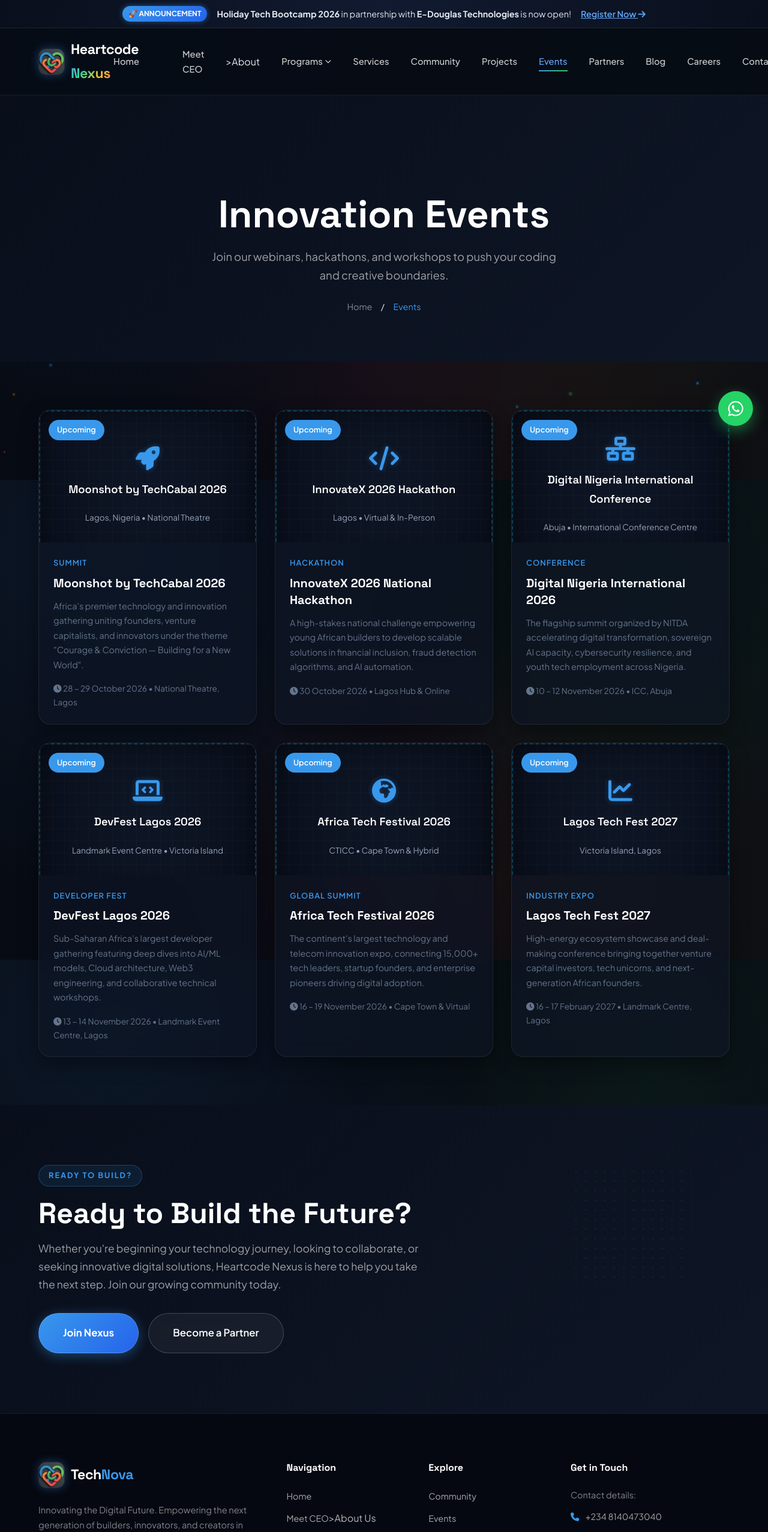
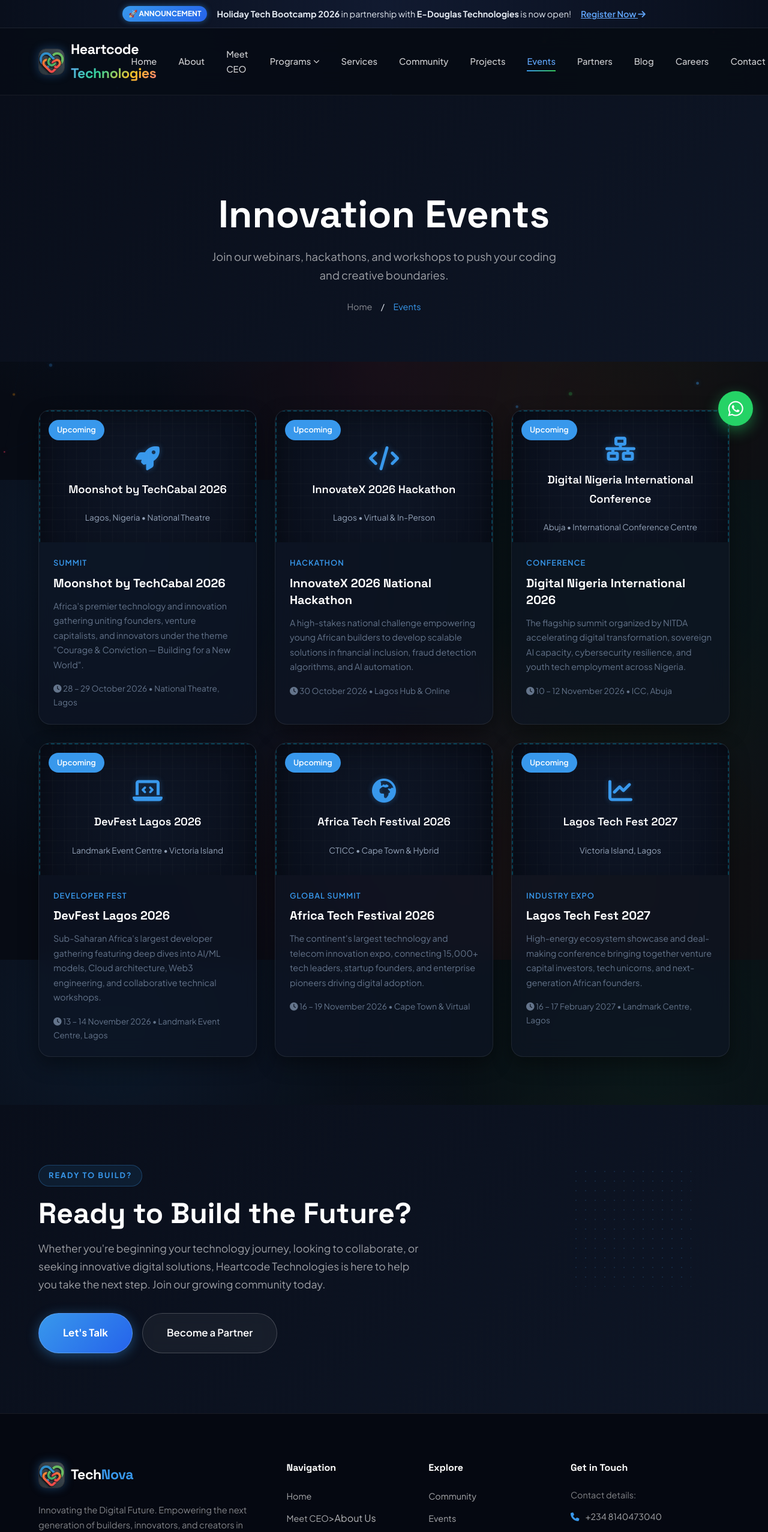
Before and after one commit to heartcode2010/Heartcodenexus, a plain HTML site: page events.html in a window 1280 px wide. Shown: the top 2554 px of the page at 60% size. Drawn offline with Linux system fonts and the light colour scheme.

Commit message:
Rebrand events.html for Heartcode Technologies

```diff
--- a/events.html
+++ b/events.html
@@ -4,10 +4,10 @@
 <head>
   <meta charset="UTF-8">
   <meta name="viewport" content="width=device-width, initial-scale=1.0">
-  <meta name="description" content="Events at Heartcode Nexus — Hackathons, tech talks, webinars, workshops, meetups, and innovation challenges.">
-  <meta name="keywords" content="Heartcode Nexus events, hackathons Nigeria, tech talks, webinars, workshops, meetups, innovation challenges">
-  <meta name="author" content="Heartcode Nexus">
-  <title>Events — Heartcode Nexus</title>
+  <meta name="description" content="Events at Heartcode Technologies — Hackathons, tech talks, webinars, workshops, meetups, and innovation challenges.">
+  <meta name="keywords" content="Heartcode Technologies events, hackathons Nigeria, tech talks, webinars, workshops, meetups, innovation challenges">
+  <meta name="author" content="Heartcode Technologies">
+  <title>Events — Heartcode Technologies</title>
   <link rel="shortcut icon" href="./assets/img/favicon.png">
   <link rel="stylesheet" href="./assets/css/style.css">
   <link rel="stylesheet" href="https://cdnjs.cloudflare.com/ajax/libs/font-awesome/6.5.0/css/all.min.css">
@@ -34,14 +34,14 @@
     <div class="container">
       <nav class="nav-inner">
         <a href="./index.html" class="logo">
-          <img src="./assets/img/heartcode-icon.png" alt="Heartcode Nexus Logo" class="brand-logo-img">
-          <span class="logo-text">Heartcode <span class="logo-gradient">Nexus</span></span>
+          <img src="./assets/img/heartcode-icon.png" alt="Heartcode Technologies Logo" class="brand-logo-img">
+          <span class="logo-text">Heartcode <span class="logo-gradient">Technologies</span></span>
         </a>
 
         <div class="nav-links" id="navLinks">
           <a href="./index.html">Home</a>
-          <a href="./about.html">
-          <a href="./ceo.html">Meet CEO</a>>About</a>
+          <a href="./about.html">About</a>
+          <a href="./ceo.html">Meet CEO</a>
           <div class="nav-dropdown">
             <a href="#" class="nav-dropdown-toggle">
               Programs <i class="fas fa-chevron-down dropdown-arrow"></i>
@@ -61,7 +61,7 @@
           <a href="./contact.html">Contact</a>
 
           <div class="nav-cta">
-            <a href="./contact.html" class="btn btn-primary btn-sm">Join Nexus</a>
+            <a href="./contact.html" class="btn btn-primary btn-sm">Let's Talk</a>
           </div>
         </div>
 
@@ -223,9 +223,9 @@
       <div class="cta-content reveal">
         <span class="section-label" style="color:var(--primary-light);">Ready to Build?</span>
         <h2>Ready to Build the Future?</h2>
-        <p>Whether you're beginning your technology journey, looking to collaborate, or seeking innovative digital solutions, Heartcode Nexus is here to help you take the next step. Join our growing community today.</p>
+        <p>Whether you're beginning your technology journey, looking to collaborate, or seeking innovative digital solutions, Heartcode Technologies is here to help you take the next step. Join our growing community today.</p>
         <div style="display: flex; gap: 16px; margin-top: 2rem; flex-wrap: wrap;">
-          <a href="./contact.html" class="btn btn-primary btn-lg">Join Nexus</a>
+          <a href="./contact.html" class="btn btn-primary btn-lg">Let's Talk</a>
           <a href="./partners.html" class="btn btn-outline btn-lg">Become a Partner</a>
         </div>
       </div>
@@ -238,7 +238,7 @@
       <div class="footer-grid">
         <div class="footer-brand">
           <a href="./index.html" class="logo" style="margin-bottom: 1.5rem;">
-            <img src="./assets/img/heartcode-icon.png" alt="Heartcode Nexus Logo" class="brand-logo-img">
+            <img src="./assets/img/heartcode-icon.png" alt="Heartcode Technologies Logo" class="brand-logo-img">
             <span class="logo-text" style="color: var(--white);">Tech<span>Nova</span></span>
           </a>
           <p>Innovating the Digital Future. Empowering the next generation of builders, innovators, and creators in Africa.</p>
@@ -287,7 +287,7 @@
       </div>
 
       <div class="footer-bottom">
-        <p>© 2026 Heartcode Nexus. All rights reserved.</p>
+        <p>© 2026 Heartcode Technologies. All rights reserved.</p>
         <div class="footer-bottom-links">
           <a href="./privacy.html" style="margin-right: 15px;">Privacy Policy</a>
           <a href="./terms.html" style="margin-right: 15px;">Terms of Service</a>
```
